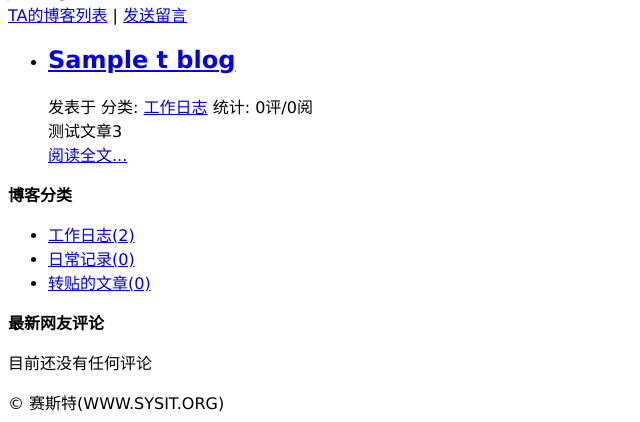
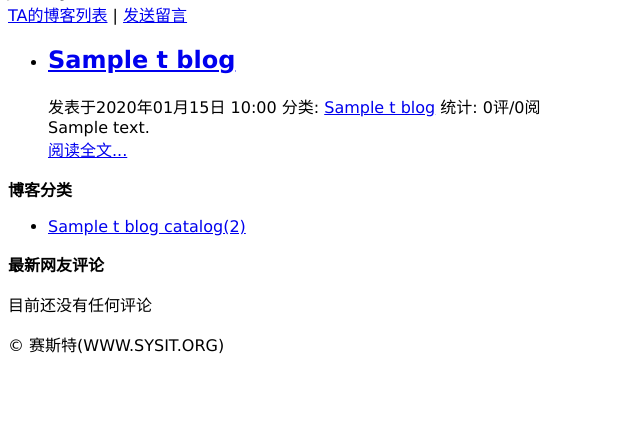
Before and after one commit to Lsunshineandrainbow/PHP, a PHP site: template myblog_dome/application/views/index.php in a window 1280 px wide. Shown: the part 454-876 px from the top of the page, without its empty margins (0-640 px from the left). After the commit the page ends 808 px from the top, so only its background shows below. Run offline with PHP 8.4, Linux system fonts and the light colour scheme; the template is opened without the code that fills it: most values are stand-ins (such as "Sample title", 1, 10 or a date in 2020); data that the repository does not hold is empty; some libraries are stand-ins or nearby versions.

Commit message:
ci框架  个人博客

```diff
--- a/myblog_dome/application/views/index.php
+++ b/myblog_dome/application/views/index.php
@@ -1,3 +1,7 @@
+<?php
+date_default_timezone_set("Asia/Shanghai");
+?>
+
 <!DOCTYPE html PUBLIC "-//W3C//DTD XHTML 1.0 Transitional//EN" "http://www.w3.org/TR/xhtml1/DTD/xhtml1-transitional.dtd">
 <html xml:lang="zh-CN" xmlns="http://www.w3.org/1999/xhtml" lang="zh-CN"><head>
   <meta http-equiv="Content-Type" content="text/html; charset=UTF-8">
@@ -34,7 +38,7 @@
 </div><!-- #EndLibraryItem --><div id="OSC_Topbar">
 	  <div id="VisitorInfo">
 		当前访客身份：
-				游客 [ <a href="login.htm">登录</a> | <a href="reg.htm">注册</a> ]
+				游客 [ <a href="welcome/login">登录</a> | <a href="welcome/reg">注册</a> ]
 				<span id="OSC_Notification">
 			<a href="inbox.htm" class="msgbox" title="进入我的留言箱">你有<em>0</em>新留言</a>
 					</span>
@@ -63,22 +67,22 @@
 <div class="BlogList">
 <ul>
     <?php foreach($t_blog as $t_blog_list){?>
-  <li class='Blog' id='blog_24027'>
+  <li class='Blog' id='blog_<?php echo $t_blog_list->blog_id?>'>
 	<h2 class='BlogAccess_true BlogTop_0'><a href="viewPost_comment.htm"><?php echo $t_blog_list->blog_title ?></a></h2>
 
 	<div class='outline'>
 
-	  <span class='time'>发表于<?php $t_blog_list->post_time.date("Y-m-d") ?></span>
+	  <span class='time'>发表于<?php echo date('Y年m月d日 h:i',strtotime($t_blog_list->post_time)); ?></span>
 
-	  <span class='catalog'>分类: <a href="?catalog=92334">工作日志</a></span>
+	  <span class='catalog'>分类: <a href="?catalog=92334"><?php echo $t_blog_list->catalog_name?></a></span>
 
 	  <span class='stat'>统计: 0评/0阅</span>
 
 	  	</div>
 
-		<div class='TextContent' id='blog_content_24027'>
+		<div class='TextContent' id="blog_<?php echo $t_blog_list->blog_id?> ">
 
-				测试文章3
+				<?php echo $t_blog_list->blog_content?>
 
 		<div class='fullcontent'><a href="viewPost_comment.htm">阅读全文...</a></div>
 
@@ -92,9 +96,9 @@
 <div class="BlogMenu"><div class="catalogs SpaceModule">
   <strong>博客分类</strong>
   <ul class="LinkLine">
-    	<li><a href="#">工作日志(2)</a></li>
-		<li><a href="#">日常记录(0)</a></li>
-		<li><a href="#">转贴的文章(0)</a></li>
+      <?php foreach ($t_blog_catalog as $t_blog_catalog_list){ ?>
+    	<li><a href="#"><?php echo $t_blog_catalog_list->catalog_name ?>(2)</a></li>
+      <?php }?>
 	  </ul>
 </div>
 <div class="comments SpaceModule">
```
